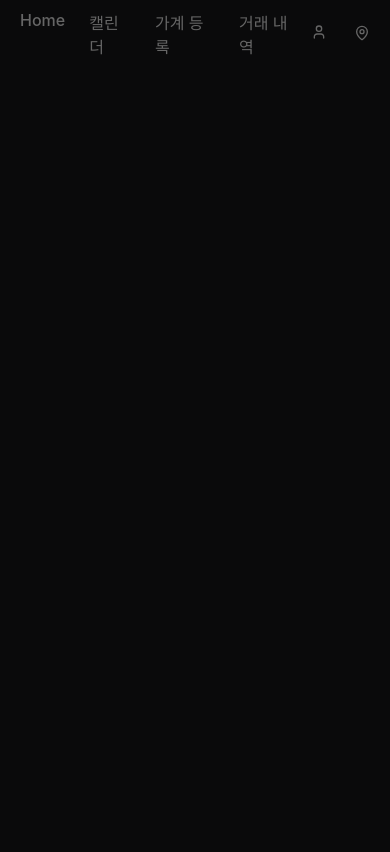
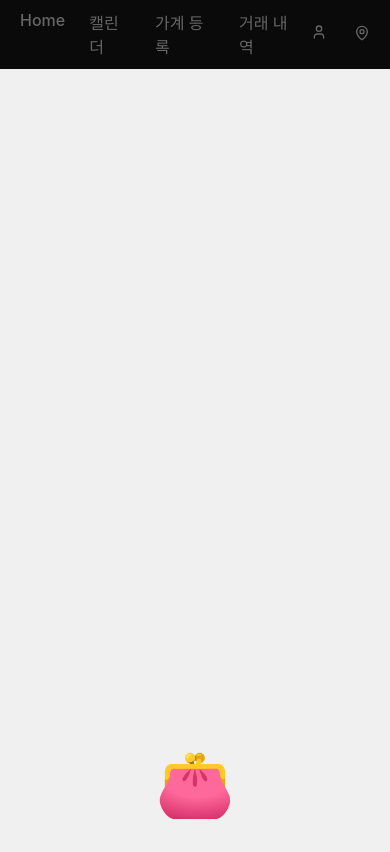
Before and after one commit to kb-7th-household-account-book/vue-account-book, a Vue app: page /game in a window 390 px wide. Built offline with nearby package versions, Linux system fonts and the light colour scheme; a web font is replaced by a local one.

Commit message:
feat: 플레이어 컴포넌트 생성

```diff
--- /dev/null
+++ b/src/components/game/Player.vue
@@ -0,0 +1,22 @@
+<script setup>
+defineProps({
+  x: {
+    type: Number,
+    required: true
+  }
+});
+</script>
+
+<template>
+  <div class="player" :style="{ left: `${x}px` }">
+    👛 </div>
+</template>
+
+<style scoped>
+.player {
+  position: absolute;
+  bottom: 30px;
+  font-size: 4rem;
+  transform: translateX(-50%);
+}
+</style>
--- a/src/router/index.js
+++ b/src/router/index.js
@@ -2,6 +2,7 @@ import { createRouter, createWebHistory } from 'vue-router'
 import Transactions from '@/views/Transactions.vue'
 import Home from '@/views/Home.vue';
 import Settings from '@/views/Settings.vue';
+import Game from '@/views/Game.vue';
 
 const router = createRouter({
   history: createWebHistory(import.meta.env.BASE_URL),
@@ -31,6 +32,11 @@ const router = createRouter({
       name: 'register',
       component: Transactions,
     },
+    {
+      path: '/game',
+      name: 'game',
+      component: Game,
+    },
   ],
 });
 
--- /dev/null
+++ b/src/views/Game.vue
@@ -0,0 +1,92 @@
+<script setup>
+import { ref, onMounted, onUnmounted } from 'vue';
+import Player from '@/components/game/Player.vue';
+
+const playerX = ref(window.innerWidth / 2);
+
+// 한 프레임(약 1/60초)당 이동할 속도.
+// 프레임 단위로 계속 실행되므로 기존 40에서 훨씬 작은 숫자로 줄여야 부드럽습니다.
+const SPEED = 7;
+
+// 1. 현재 눌려있는 키의 상태를 저장하는 객체
+const keys = {
+  ArrowLeft: false,
+  ArrowRight: false
+};
+
+// 2. 키가 눌렸을 때 (상태를 true로)
+const handleKeyDown = (event) => {
+  if (keys.hasOwnProperty(event.key)) {
+    keys[event.key] = true;
+  }
+};
+
+// 3. 키에서 손을 뗐을 때 (상태를 false로)
+const handleKeyUp = (event) => {
+  if (keys.hasOwnProperty(event.key)) {
+    keys[event.key] = false;
+  }
+};
+
+// 4. 화면 밖 이탈 방지
+const keepPlayerInside = () => {
+  const minX = 30;
+  const maxX = window.innerWidth - 30;
+
+  if (playerX.value < minX) playerX.value = minX;
+  if (playerX.value > maxX) playerX.value = maxX;
+};
+
+// 5. ⭐️ 핵심: 브라우저 주사율(보통 60fps)에 맞춰 계속 실행되는 게임 루프
+let animationFrameId;
+
+const gameLoop = () => {
+  // 왼쪽 키가 눌려있으면 계속 빼기
+  if (keys.ArrowLeft) {
+    playerX.value -= SPEED;
+    }
+
+  // 오른쪽 키가 눌려있으면 계속 더하기
+  if (keys.ArrowRight) {
+    playerX.value += SPEED;
+  }
+
+  keepPlayerInside();
+
+  // 다음 프레임에 자신을 다시 호출하여 무한 반복
+  animationFrameId = requestAnimationFrame(gameLoop);
+};
+
+// 이벤트 리스너 등록 & 해제
+onMounted(() => {
+  window.addEventListener('keydown', handleKeyDown);
+  window.addEventListener('keyup', handleKeyUp); // keyup 이벤트 추가
+
+  // 컴포넌트 마운트 시 게임 루프 가동!
+  animationFrameId = requestAnimationFrame(gameLoop);
+});
+
+onUnmounted(() => {
+  window.removeEventListener('keydown', handleKeyDown);
+  window.removeEventListener('keyup', handleKeyUp);
+
+  // 컴포넌트 파괴 시 게임 루프 정지 (메모리 누수 방지)
+  cancelAnimationFrame(animationFrameId);
+});
+</script>
+
+<template>
+  <div class="board">
+    <Player :x="playerX" />
+  </div>
+</template>
+
+<style scoped>
+.board {
+  position: relative;
+  width: 100%;
+  height: calc(100vh - 61px);
+  background-color: #f0f0f0;
+  overflow: hidden;
+}
+</style>
```
Also changed, not shown: src/store/game.js (added).
